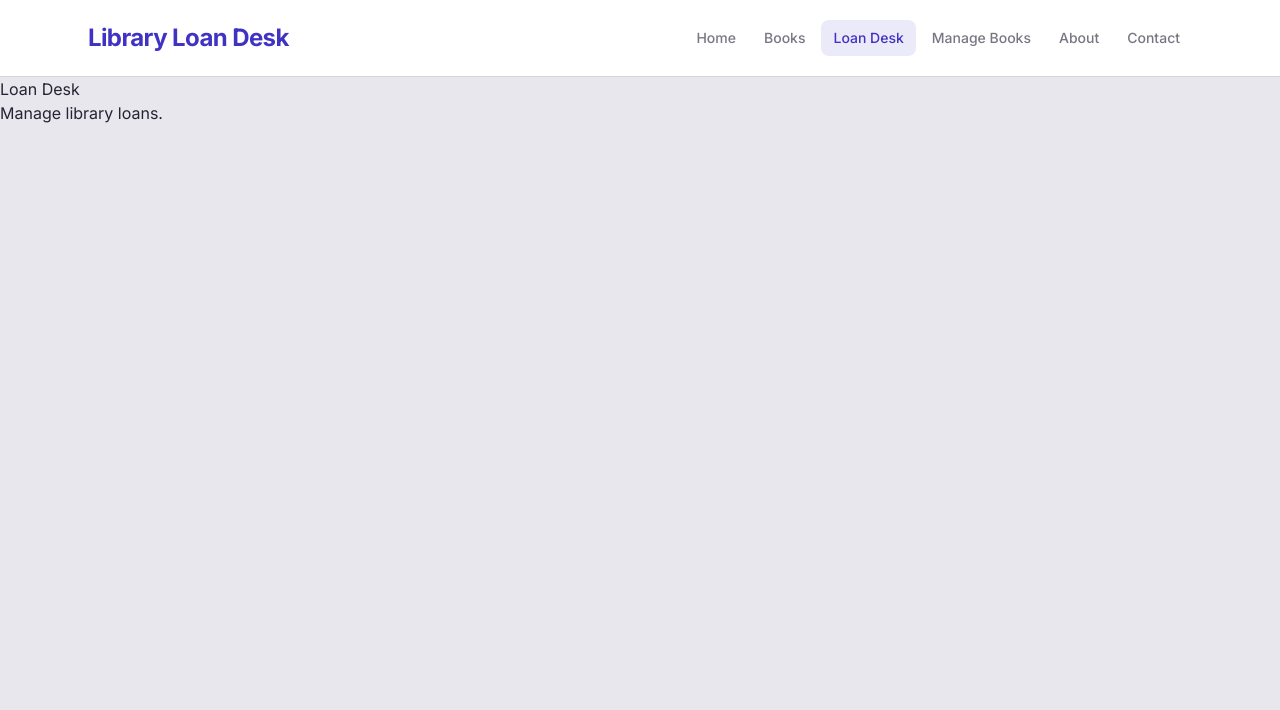
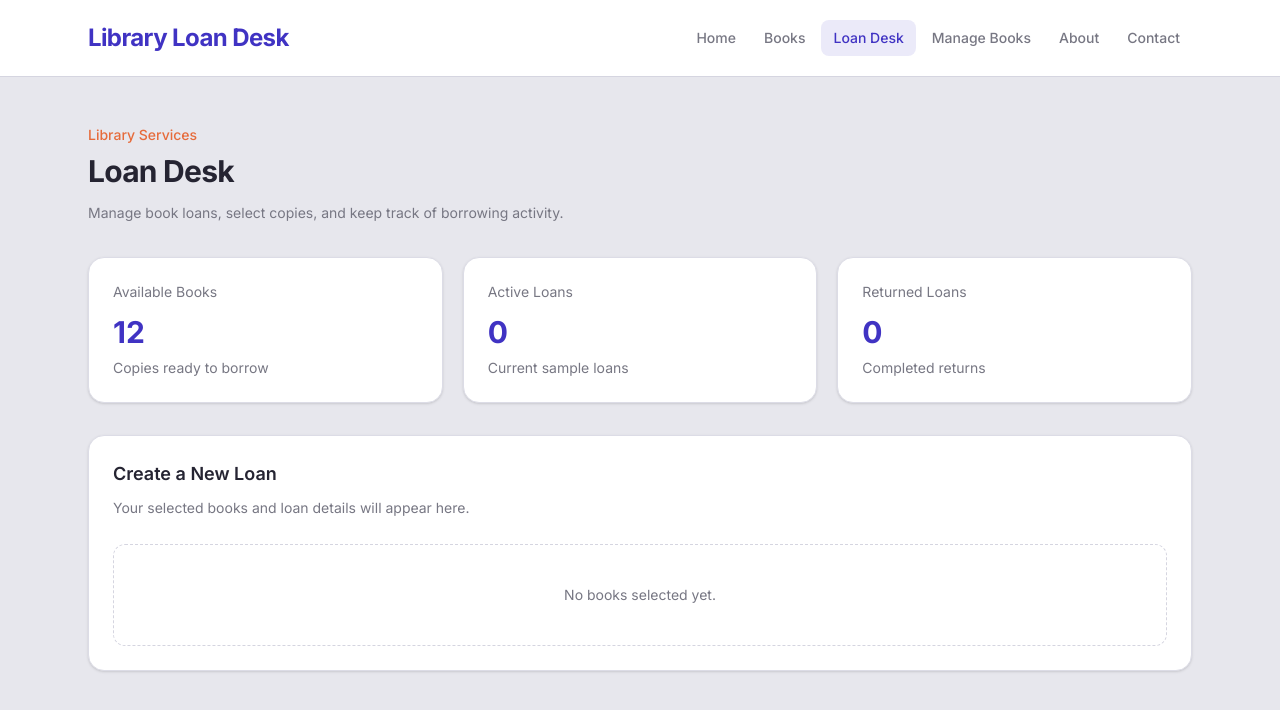
Before and after one commit to aminrasooli2007-svg/library-loan-desk, a React (Vite) app: page /loans in a window 1280 px wide. Shown: the top 710 px of the page. Built offline with nearby package versions, Linux system fonts and the light colour scheme.

Commit message:
Add initial Loan Desk page layout

```diff
--- a/src/pages/LoanDesk.jsx
+++ b/src/pages/LoanDesk.jsx
@@ -1,10 +1,63 @@
 
 function LoanDesk() {
   return (
-    <div>
-      <h1>Loan Desk</h1>
-      <p>Manage library loans.</p>
-    </div>
+    <main className="mx-auto min-h-screen max-w-6xl px-6 py-12">
+      <section className="mb-8">
+        <p className="mb-2 text-sm font-medium text-[#E66B3B]">
+          Library Services
+        </p>
+
+        <h1 className="text-3xl font-bold tracking-tight text-[#252432]">
+          Loan Desk
+        </h1>
+
+        <p className="mt-3 max-w-2xl text-sm leading-6 text-[#777783]">
+          Manage book loans, select copies, and keep track of borrowing activity.
+        </p>
+      </section>
+
+      <section className="grid grid-cols-1 gap-5 md:grid-cols-3">
+        <div className="rounded-2xl border border-[#DCDCE6] bg-white p-6 shadow-sm">
+          <p className="text-sm text-[#777783]">Available Books</p>
+          <h2 className="mt-3 text-3xl font-bold text-[#4033C3]">12</h2>
+          <p className="mt-2 text-sm text-[#777783]">
+            Copies ready to borrow
+          </p>
+        </div>
+
+        <div className="rounded-2xl border border-[#DCDCE6] bg-white p-6 shadow-sm">
+          <p className="text-sm text-[#777783]">Active Loans</p>
+          <h2 className="mt-3 text-3xl font-bold text-[#4033C3]">0</h2>
+          <p className="mt-2 text-sm text-[#777783]">
+            Current sample loans
+          </p>
+        </div>
+
+        <div className="rounded-2xl border border-[#DCDCE6] bg-white p-6 shadow-sm">
+          <p className="text-sm text-[#777783]">Returned Loans</p>
+          <h2 className="mt-3 text-3xl font-bold text-[#4033C3]">0</h2>
+          <p className="mt-2 text-sm text-[#777783]">
+            Completed returns
+          </p>
+        </div>
+      </section>
+
+      <section className="mt-8 rounded-2xl border border-[#DCDCE6] bg-white p-6 shadow-sm">
+        <h2 className="text-lg font-semibold text-[#252432]">
+          Create a New Loan
+        </h2>
+
+        <p className="mt-2 text-sm leading-6 text-[#777783]">
+          Your selected books and loan details will appear here.
+        </p>
+
+        <div className="mt-6 rounded-xl border border-dashed border-[#D5D5E0] px-5 py-10 text-center">
+          <p className="text-sm text-[#777783]">
+            No books selected yet.
+          </p>
+        </div>
+      </section>
+    </main>
   );
 }
 
```
